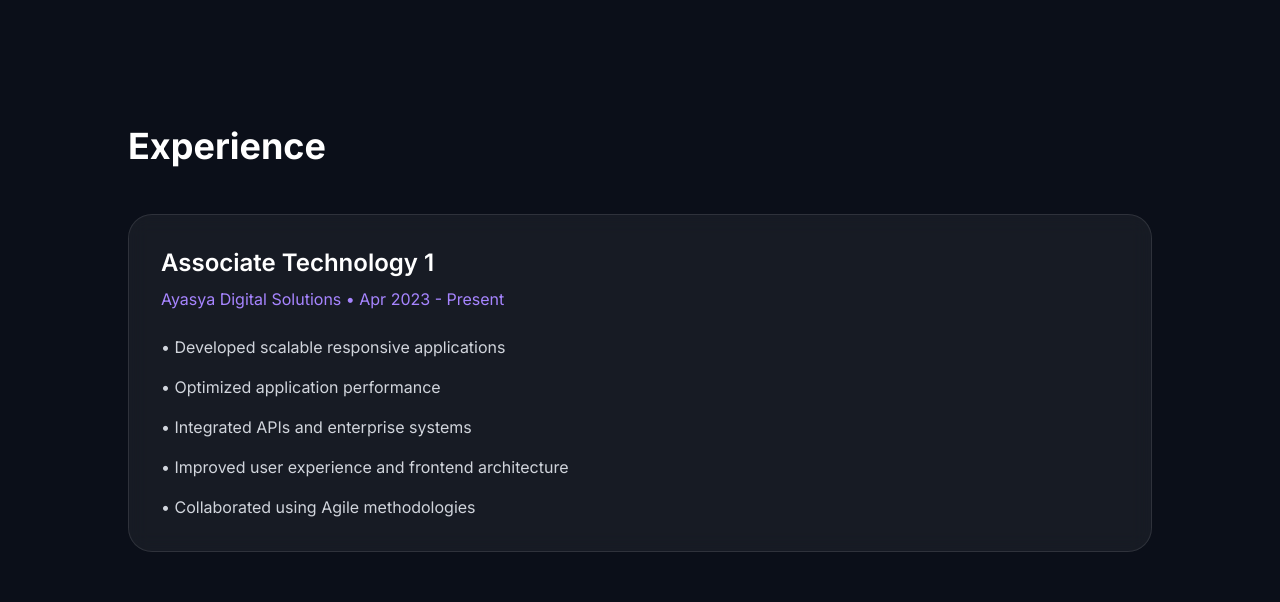
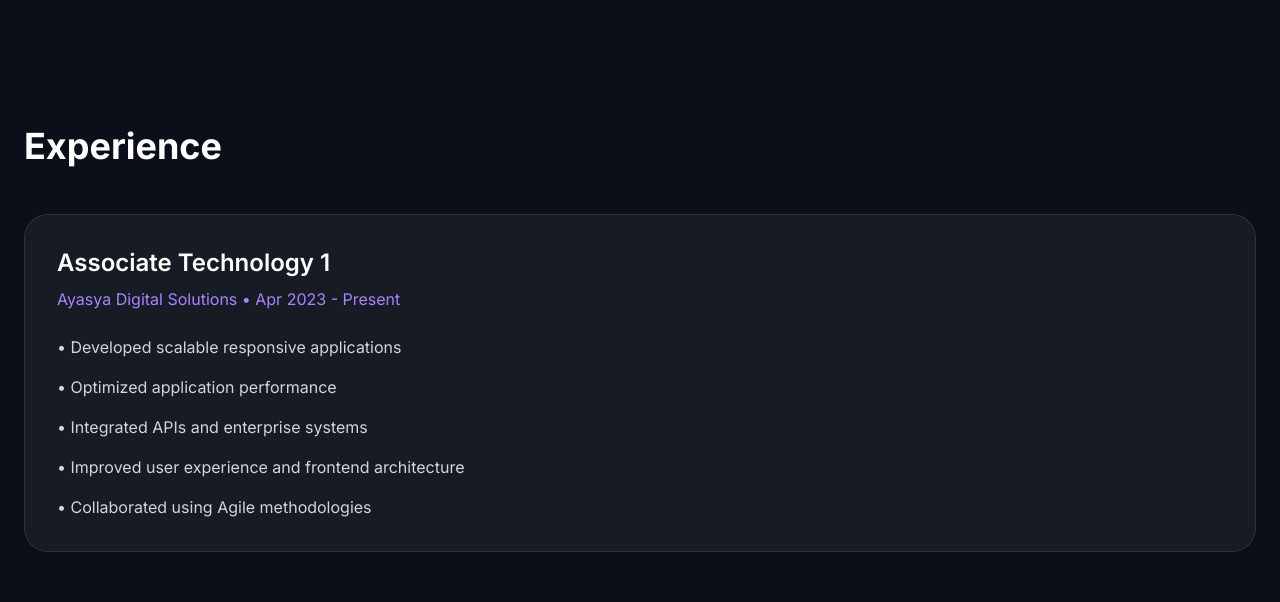
Before and after one commit to jappreetsingh13/portfolio-open-source, a Next.js app: page / in a window 1280 px wide. Shown: the part 1640-2242 px from the top of the page. Built offline with nearby package versions, Linux system fonts and the light colour scheme.

Commit message:
Fixed Alignment

```diff
--- a/components/Experience.tsx
+++ b/components/Experience.tsx
@@ -3,7 +3,7 @@ import React from 'react'
 function Experience() {
   return (
     <section className="py-24 px-6">
-      <div className="max-w-5xl mx-auto">
+      <div className="">
         <h2 className="text-4xl font-bold mb-12">Experience</h2>
 
         <div className="glass rounded-3xl p-8">
```
